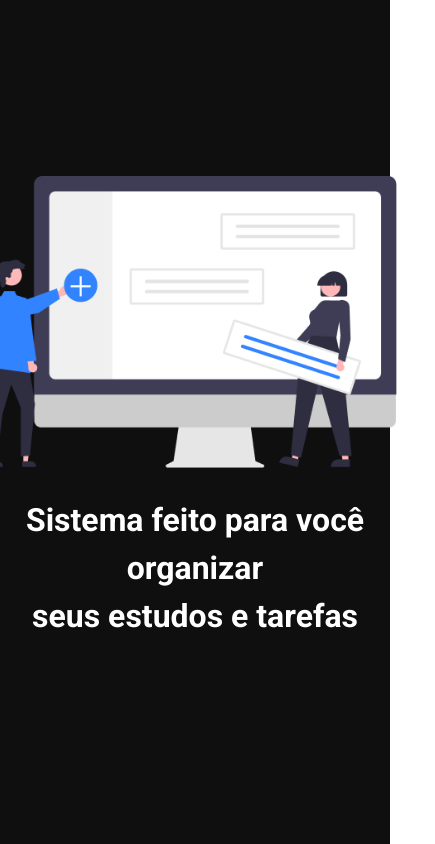
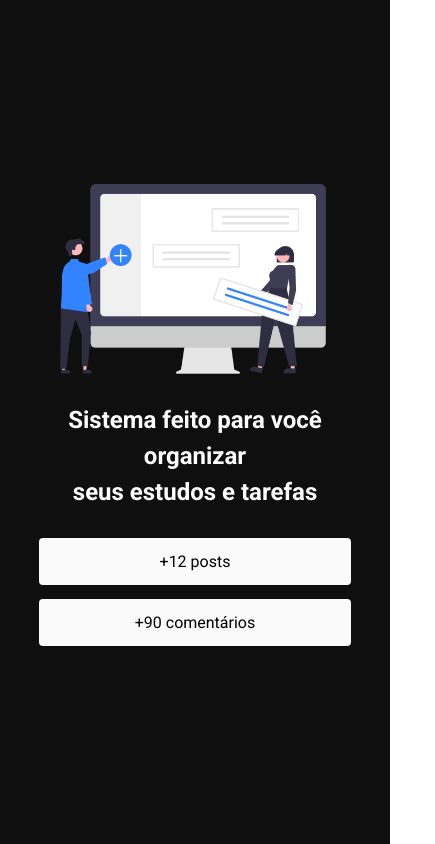
Before and after one commit to narakushi/curso-next-js-matheus-fraga, a Next.js app in the folder secao05-projeto-board-tarefas/tarefas/: page / in a window 390 px wide. Shown: the whole page, 435 px wide, since content can reach past the window. Built offline with nearby package versions, Linux system fonts and the light colour scheme.

Commit message:
:sparkles: feat: aula 35 - criando header (e finalizando o home)

```diff
--- a/secao05-projeto-board-tarefas/tarefas/src/pages/index.tsx
+++ b/secao05-projeto-board-tarefas/tarefas/src/pages/index.tsx
@@ -23,6 +23,15 @@
           Sistema feito para você organizar <br />
           seus estudos e tarefas
         </h1>
+
+        <div className={styles.infoContent}>
+          <section className={styles.box}>
+            <span>+12 posts</span>
+          </section>
+          <section className={styles.box}>
+            <span>+90 comentários</span>
+          </section>
+        </div>
       </main>
     </div>
   );
--- a/secao05-projeto-board-tarefas/tarefas/src/styles/home.module.css
+++ b/secao05-projeto-board-tarefas/tarefas/src/styles/home.module.css
@@ -28,3 +28,40 @@
   margin: 28px;
   line-height: 150%;
 }
+
+.infoContent {
+  display: flex;
+  align-items: center;
+  justify-content: space-around;
+}
+
+.box {
+  background-color: #fafafa;
+  padding: 14px 44px;
+  border-radius: 4px;
+  transition: transform 0.4s;
+}
+
+.box:hover {
+  transform: scale(1.08);
+}
+
+@media screen and (max-width: 580px) {
+  .hero {
+    max-width: 80%;
+  }
+
+  .title {
+    font-size: 24px;
+  }
+
+  .infoContent {
+    flex-direction: column;
+  }
+
+  .box {
+    width: 80%;
+    margin-bottom: 14px;
+    text-align: center;
+  }
+}
```
